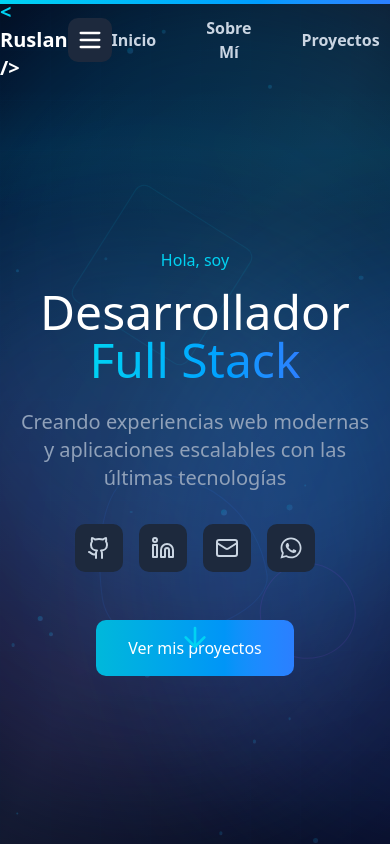
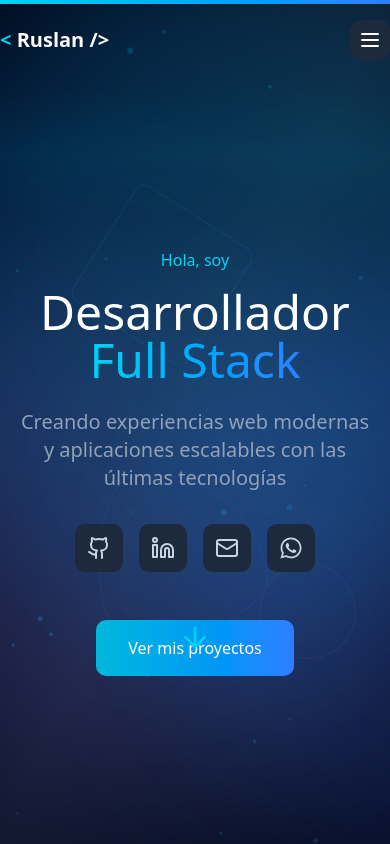
Before and after one commit to RuslanKomarytskiyFilnyak/developer-fullstack, a React (Vite) app: page / in a window 390 px wide. Shown: the top 844 px of the page. Built offline with nearby package versions, Linux system fonts and the light colour scheme.

Commit message:
fix: implement fully responsive header with stable logo and adaptive navigation spacing

```diff
--- a/src/components/Header.tsx
+++ b/src/components/Header.tsx
@@ -56,41 +56,36 @@ export function Header() {
           boxShadow: isScrolled ? '0 10px 30px -10px rgba(0,0,0,0.5)' : 'none'
         }}
       >
-        <nav className="container mx-auto px-6 h-full flex items-center justify-between">
-          <div onClick={() => scrollToSection('hero')} className="text-xl font-bold text-white cursor-pointer select-none">
+        <nav className="container mx-auto px-6 h-full flex items-center justify-between gap-4">
+          {/* Logo */}
+          <div
+            onClick={() => scrollToSection('hero')}
+            className="text-xl md:text-2xl font-bold text-white cursor-pointer select-none whitespace-nowrap flex-shrink-0"
+          >
             <span className="text-cyan-400">{'<'}</span> Ruslan <span className="text-blue-500">{'/>'}</span>
           </div>
 
-          <button onClick={() => setIsMobileMenuOpen(true)} className="md:hidden p-2 text-white bg-slate-800 rounded-lg">
-            <Menu size={28} />
-          </button>
-
-          <div
-            className="hidden md:flex"
-            style={{ display: 'flex', alignItems: 'center' }}
-          >
-            {navItems.map((item, index) => (
+          {/* Desktop Navigation */}
+          <div className="hidden md:flex items-center gap-6 lg:gap-10">
+            {navItems.map((item) => (
               <button
                 key={item.id}
                 onClick={() => scrollToSection(item.id)}
-                className="text-base font-semibold text-slate-300 hover:text-white transition-colors group"
-                style={{
-                  position: 'relative',
-                  marginLeft: index === 0 ? '0px' : '50px',
-                  padding: '8px 0',
-                  background: 'none',
-                  border: 'none',
-                  cursor: 'pointer'
-                }}
+                className="text-sm lg:text-base font-medium text-slate-300 hover:text-white transition-colors relative group py-2 whitespace-nowrap"
               >
                 {item.label}
-                <div
-                  className="absolute left-0 w-0 h-[2px] bg-cyan-400 group-hover:w-full transition-all duration-300"
-                  style={{ bottom: '0px' }}
-                ></div>
+                <span className="absolute -bottom-1 left-0 w-0 h-0.5 bg-cyan-400 group-hover:w-full transition-all duration-300"></span>
               </button>
             ))}
           </div>
+
+          {/* Mobile Menu Toggle */}
+          <button
+            onClick={() => setIsMobileMenuOpen(true)}
+            className="md:hidden p-2 text-white bg-slate-800 rounded-lg flex-shrink-0"
+          >
+            <Menu size={24} />
+          </button>
         </nav>
       </header>
 
@@ -110,37 +105,36 @@ export function Header() {
                 backgroundColor: '#0f172a',
                 zIndex: 1000000,
                 display: 'flex',
-              flexDirection: 'column',
-              opacity: 1
+                flexDirection: 'column'
             }}
           >
-            <div className="flex items-center justify-between px-8 h-24 border-b border-white/10">
-              <span className="text-2xl font-bold text-cyan-400">MENÚ</span>
+            <div className="flex items-center justify-between px-8 h-20 border-b border-white/10">
+              <span className="text-xl font-bold text-cyan-400">NAVEGACIÓN</span>
               <button
                 onClick={() => setIsMobileMenuOpen(false)}
-                className="p-4 text-white bg-slate-800 rounded-2xl"
+                className="p-3 text-white bg-slate-800 rounded-xl"
               >
-                <X size={32} />
+                <X size={28} />
               </button>
             </div>
 
-            <div className="flex flex-col p-10 gap-6">
+            <div className="flex-1 flex flex-col p-8 gap-4 overflow-y-auto">
               {navItems.map((item) => (
                 <button
                   key={item.id}
                   onClick={() => scrollToSection(item.id)}
-                  className="flex items-center gap-6 p-6 bg-slate-800 rounded-3xl border border-white/5 active:scale-95 transition-transform"
+                  className="flex items-center gap-5 p-5 bg-slate-800/50 rounded-2xl border border-white/5 active:scale-95 transition-transform text-left"
                 >
                   <div className="text-cyan-400 bg-cyan-400/10 p-3 rounded-xl">
-                    <item.icon size={32} />
+                    <item.icon size={24} />
                   </div>
-                  <span className="text-2xl font-bold text-white">{item.label}</span>
+                  <span className="text-xl font-bold text-white">{item.label}</span>
                 </button>
               ))}
             </div>
 
-            <div className="mt-auto p-12 text-center">
-              <p className="text-slate-500 font-mono tracking-widest text-sm uppercase">Ruslan Portfolio © 2026</p>
+            <div className="p-10 text-center border-t border-white/5">
+              <p className="text-slate-600 font-mono text-xs uppercase tracking-widest">Ruslan Portfolio © 2026</p>
             </div>
           </motion.div>
         )}
```
Lines whose indentation alone changed are shown as unchanged.
